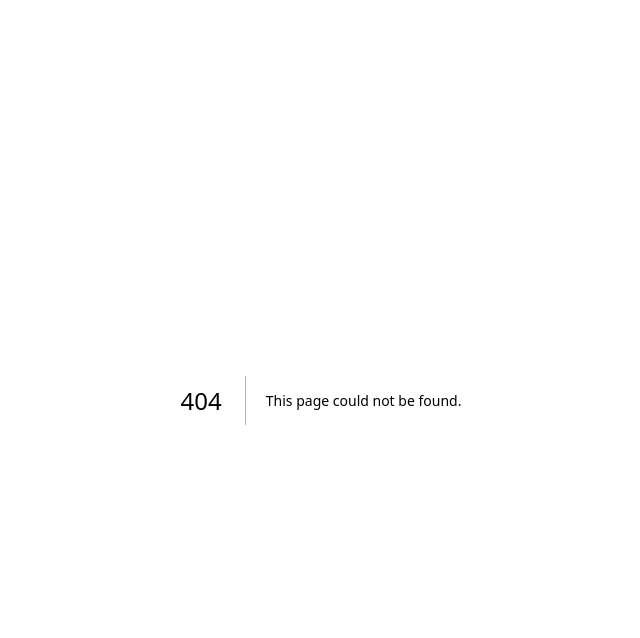
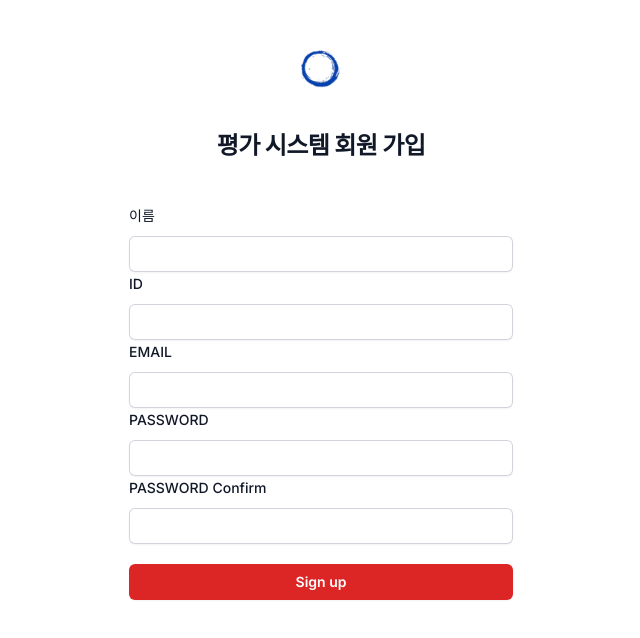
Before and after one commit to lahuman/human-rating, a Next.js app: page /signup in a window 1280 px wide. Before the commit this address had no page. Shown: the top 638 px of the page, without its empty margins (319-959 px from the left). Built offline with nearby package versions, Linux system fonts and the light colour scheme; what pocketbase would draw is missing.

Commit message:
feat : 회원 가입 기능 완료

```diff
--- a/app/human/page.tsx
+++ b/app/human/page.tsx
@@ -7,7 +7,6 @@ import pb from "../pb";
 import { RecordModel } from "pocketbase";
 import ImageFallback from "./ImageFallback";
 import { useAuth } from "@/context/AuthContext";
-import rateUi from "./RateUI";
 import RateUI from "./RateUI";
 import View from "./View";
 import Form from "./Form";
--- a/app/login/page.tsx
+++ b/app/login/page.tsx
@@ -34,7 +34,7 @@ export default function Login() {
         <Image
           className="mx-auto h-10 w-auto"
           src="/logo.png"
-          alt="Your Company"
+          alt="평가 시스템"
           width={100}
           height={100}
         />
@@ -115,6 +115,19 @@ export default function Login() {
             Sign in
           </button>
         </div>
+
+
+        <div className="pt-5">
+          <button
+            type="button"
+            className="flex w-full justify-center rounded-md bg-red-600 px-3 py-1.5 text-sm font-semibold leading-6 text-white shadow-sm hover:bg-red-500 focus-visible:outline focus-visible:outline-2 focus-visible:outline-offset-2 focus-visible:outline-indigo-600"
+            onClick={(e) => {
+              router.push("/signup");
+            }}
+          >
+            Sign up
+          </button>
+        </div>
       </div>
     </div>
   );
--- /dev/null
+++ b/app/signup/page.tsx
@@ -0,0 +1,125 @@
+
+"use client";
+
+import { useState } from "react";
+import { useRouter } from "next/navigation";
+import Image from "next/image";
+
+import pb from "../pb";
+
+const userFields = [
+    { key: "name", name: '이름', type: 'text' },
+    { key: "username", name: 'ID', type: 'text' },
+    { key: "email", name: 'EMAIL', type: 'email' },
+    { key: "password", name: 'PASSWORD', type: 'password' },
+    { key: "passwordConfirm", name: 'PASSWORD Confirm', type: 'password' },
+]
+
+interface User {
+    [key: string]: any;
+    username: string;
+    email: string;
+    emailVisibility: boolean;
+    password: string;
+    passwordConfirm: string;
+    name: string;
+    location_val: string;
+}
+
+export default function Signup() {
+    const router = useRouter();
+    const [newUser, setNewUser] = useState<User>({
+        "username": "",
+        "email": "",
+        "emailVisibility": true,
+        "password": "",
+        "passwordConfirm": "",
+        "name": "",
+        "location_val": "한국"
+    });
+
+    async function signup() {
+        //validation
+        const emptyField = userFields.find(u => newUser[u.key].trim() === "");
+        if (emptyField) {
+            alert(`[${emptyField.name}] 항목을 작성해주세요.`);
+            return;
+        }
+
+        if (newUser.password.length < 8 && newUser.password.length > 72) {
+            alert('비밀번호는 8자이상, 72자 이하로 작성해주세요.');
+            return;
+        }
+        if (newUser.password !== newUser.passwordConfirm) {
+            alert('비밀번호와 비밀번호 확인 값이 다릅니다. 확인해주세요.');
+            return;
+        }
+        try {
+            await pb.collection('cstomer_m').create(newUser);
+        } catch (e: any) {
+            if (e.status === 400) {
+                Object.keys(e.response.data).map((d: string) => {
+                    alert(`${d} : ${e.response.data[d].message}`);
+                });
+                return;
+            }
+            alert('오류가 발생했습니다. 관리자에게 문의하세요.');
+            return;
+        }
+        alert('가입이 완료 되었습니다.');
+        router.push('/')
+        // await pb.collection('cstomer_m').requestVerification(newUser.email);
+
+    }
+    return <div className="flex min-h-full flex-col justify-center px-6 py-12 lg:px-8 bg-white">
+        <div className="sm:mx-auto sm:w-full sm:max-w-sm">
+            <Image
+                className="mx-auto h-10 w-auto"
+                src="/logo.png"
+                alt="평가 시스템"
+                width={100}
+                height={100}
+            />
+            <h2 className="mt-10 text-center text-2xl font-bold leading-9 tracking-tight text-gray-900">
+                평가 시스템 회원 가입
+            </h2>
+        </div>
+
+        <div className="mt-10 sm:mx-auto sm:w-full sm:max-w-sm">
+            {userFields.map(u => <div>
+                <label
+                    htmlFor={u.key}
+                    className="block text-sm font-medium leading-6 text-gray-900"
+                >
+                    {u.name}
+                </label>
+                <div className="mt-2">
+                    <input
+                        id={u.key}
+                        name={u.key}
+                        type={u.type}
+                        autoComplete={u.key}
+                        required
+                        className="pl-2 block w-full rounded-md border-0 py-1.5 text-gray-900 shadow-sm ring-1 ring-inset ring-gray-300 placeholder:text-gray-400 focus:ring-2 focus:ring-inset focus:ring-indigo-600 sm:text-sm sm:leading-6"
+                        value={newUser[u.key]}
+                        onChange={(e) =>
+                            setNewUser({ ...newUser, [u.key]: e.target.value })
+                        }
+                    />
+                </div>
+            </div>)}
+
+
+            <div className="pt-5">
+                <button
+                    type="button"
+                    className="flex w-full justify-center rounded-md bg-red-600 px-3 py-1.5 text-sm font-semibold leading-6 text-white shadow-sm hover:bg-red-500 focus-visible:outline focus-visible:outline-2 focus-visible:outline-offset-2 focus-visible:outline-indigo-600"
+                    onClick={(e) => {
+                        signup();
+                    }}>
+                    Sign up
+                </button>
+            </div>
+        </div>
+    </div>;
+}
```
